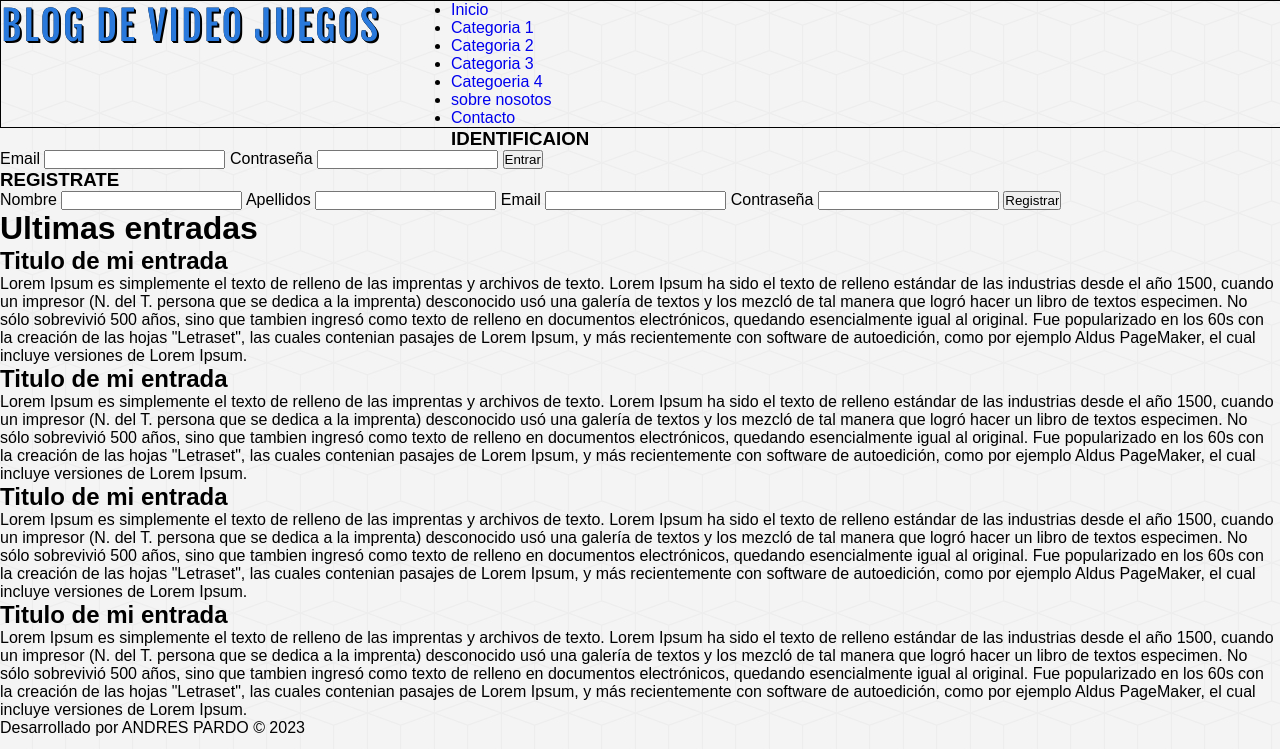
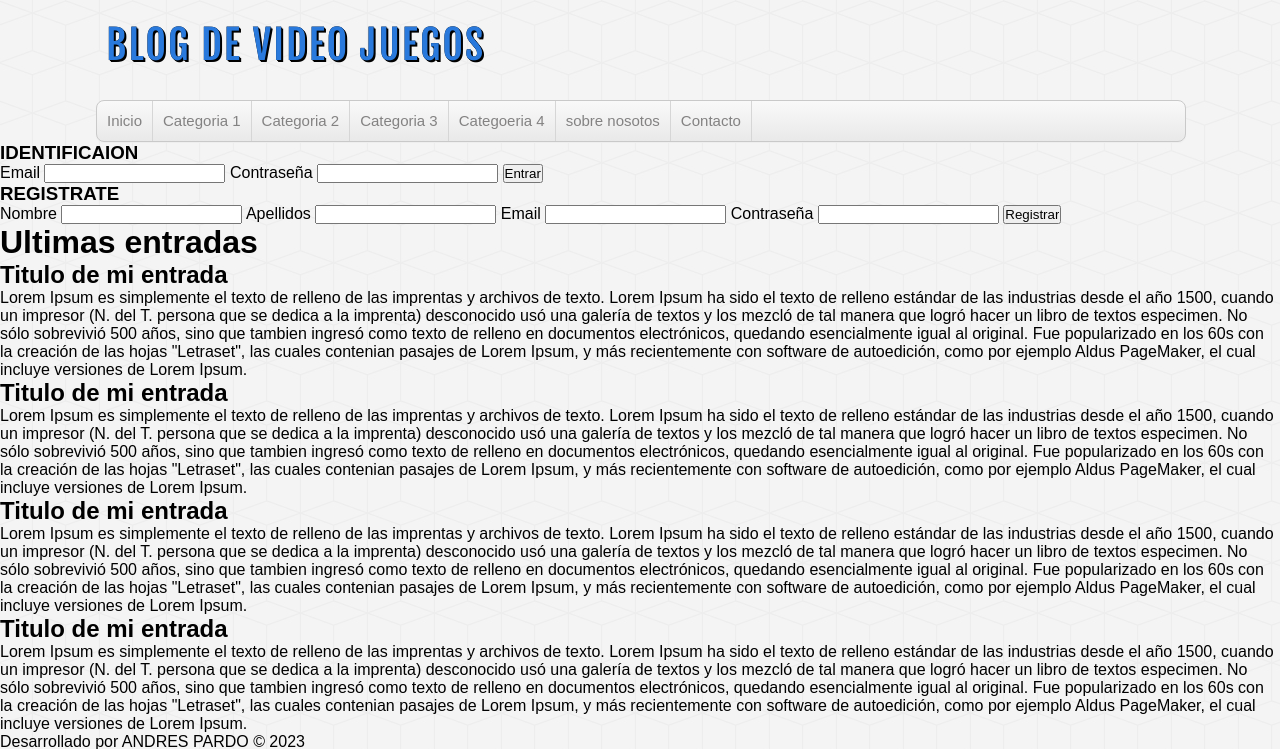
Before and after one commit to De-javu/BasesDeDatos, a PHP site: page /master-php/proyecto-php/index.php in a window 1280 px wide. Shown: the top 749 px of the page. Run offline with PHP 8.4, Linux system fonts and the light colour scheme.

Commit message:
cabecera y menu

```diff
--- a/master-php/proyecto-php/assets/css/style.css
+++ b/master-php/proyecto-php/assets/css/style.css
@@ -2,10 +2,11 @@
 FUNCIONES UTLIZADAS:
 *************************************FUENTES:***************************************
 @font-face = Permite definir una tipografia importante para el uso en un apagina web
-font-family = Establece el tiepo de eltra con la que se mostrara el texto
+font-family = Establece el tipo de letra con la que se mostrara el texto
 src = Espesifica el recurso o la ruta que contiene a la fuente
 font-weight = Espesifica el peso o grueso de la letra
 font-style = permite espesificar un estilo de furntes
+
 **************************************GENERALES***************************************
 * = Permiete realizara seleccion universal
 margin = Se utiliza para establecer la margen de los cautro lados a las vez
@@ -15,13 +16,74 @@ text-decoration = Se utiliza para definir el sub rayado de un texo.
 
 ***************************************body*********************************************
 background = Se utiliza como atajko para definir los valore de fondo en una unica regla
+
 ***************************************.clearfix****************************************
 clear = Espesifica que un elemento debe estar al lado del elemento flotante que lo
         preceden o si deben ser movidos
 float = Ubica a los elementos al lado izquierdo o derecho de su contenedor, permitiendo a
         los elementos de texto o de linia permanecer a su costado.
 
+****************************************CABECERA******************************************
+width = Se utiliza para establecser la ancho del elemento
+height = Espesifica la altura del elemento
+background = SE utiliza para definir los valores del fondo
+margin = Se utilioza para establecer los valores de margen
+border = Permite definir en una unica reglla toods los bordes de los elemneto
 
+******************************************#logo*******************************************
+float = Ubica a los elementos al lado izquierdo o derecho de su contenedor, permitiendo a
+        los elementos de texto o de linia permanecer a su costado
+width = Se utiliza para establecer la anchura del elemento
+height = Espesifica la altura del elemento
+
+*********************************************#logo a***************************************
+font-family = Establece le tipo de letra con la que se mostrara el texto
+font-size = Se utiliza para espesificar la dimencion de la letra
+letter-spacing = Define una cantidad de espacios entre caracteres
+color = se utiliza para poner el color que se desea
+text-shadow = Se utliza para agregar sombra a l texto
+transition =  Se utiliza para realizar cambios de una forma muy controlada y suave si altera
+              el estado final del producto
+
+*********************************************#logo a:hover*********************************
+#logo a:hover =  Esta funcion la utilizamos para crear el efecto de movimiento
+cursor = Permite modificar el puntero por otro simbolo cuando señala el prducto que se desea
+text-shadow= Permiete agragar sombras al texto separadas por coma.
+
+***********************************************#menu***************************************
+
+clear =  Espesifica que un elemento debe estar al lado del elemento flotante que lo
+        preceden o si deben ser movidos.
+both = Hace que la caja donde se aplica baje hasta el borde siperio de la caja
+width = Se utiliza para establecer la anchura del lemento
+background: Se utiliza para definir los valores del fondo del elemento
+linear-gradient = Se utiliza para que el color se vaya degradando suavemente para crear el
+                  efecto esperado en el desvanecido del color.
+border-radius = Permiete redondear los bordes de la caja
+box-shadow = permite proyecytar una sombra difuminada desde el marco
+             de casi cualquier elemento
+overflow = permite regular la visibilidad de los contenidos que sobre salen
+******************************************#menu ul****************************************
+list-style = Se utiliza para establecer de forma abreviada el valor de una o mas propiedades.
+
+********************************************#menu ul li************************************
+float = Se utiliza para ubicar el elemento al lado derecho o izquierdo de su contenedor
+line-height = Establece una casilla remarcada por alturas
+border-right = Es un apropiedad rapida para dar valores a los bordes
+
+
+*********************************************#menu ul li a********************************
+display = Espesifica si un lemento es tratado como un block
+padding-left = Establece la anchura de relleno del costado izquierdo
+padding-right = Establece la anchura de relleno del costado Derecho
+font-size: = Espesifica la dimencion de la letra
+color = Espesifica el color del elemento
+
+*******************************************#menu ul li a:hover*****************************
+
+background: Se utiliza para definir los valores del fondo del elemento
+linear-gradient = Se utiliza para que el color se vaya degradando suavemente para crear el
+                  efecto esperado en el desvanecido del color.
 
 
 
@@ -62,17 +124,19 @@ body{
 /*CABECERA*/
 
 #cabecera{
-    width: 100%;
+    width: 85%;
     height: auto;
     background: transparent;
     margin: 0px auto;
-    border: 1px solid black;
+    /* border: 1px solid black; */
 }
+
+/*LOGOTIPO*/
 
 #logo{
 float:left;
-width:450px;
-height: 140px;
+width:540px;
+height: 100px;
 }
 
 #logo a{
@@ -82,12 +146,47 @@ height: 140px;
     color:#2979DC;
     text-shadow: 0px 0px 0px black, 1px 1px 0px black, 2px 2px 0px black;
     transition: all 500ms;
+    line-height: 90px;
+    margin-left: 10px;
 }
 
 #logo a:hover{
 cursor: pointer;
-text-shadow: 0px 0px 0px black, -1px 1px 0px black, 2px 2px 0px black;
+text-shadow: 0px 0px 0px black, -1px 1px 0px black, -2px -2px 0px black;
 }
 
+/*MENU*/
 
-PROXIMA SECCION TOMAR APUNTES DE LOS CAMPOS UTILIZADOS
+#menu{
+    clear: both;
+    width: 100%;
+    height: 40px;
+    background: linear-gradient(to bottom, #f9f9f9 0px, #e9e9e9 100%);
+    border: 1px solid #c9c9c9;
+    border-radius: 8px;
+    box-shadow: 0px 1px 1px #eee;
+    overflow: hidden;
+}
+
+#menu ul {
+    list-style: none;
+}
+
+#menu ul li {
+    float: left;
+    line-height: 40px;
+    border-right: 1px solid #D6D6D6;
+
+}
+
+#menu ul li a{
+    display: block;
+    padding-left: 10px;
+    padding-right: 10px;
+    font-size: 15px;
+    color: #838282;
+
+}
+#menu ul li a:hover{
+    background: linear-gradient(to bottom, #f2f2f2 0px, #dad9d4 100%);
+}
--- a/master-php/proyecto-php/index.php
+++ b/master-php/proyecto-php/index.php
@@ -85,6 +85,8 @@ footer = Es la parte inferior de una pagina web quedentro incluye informacio de
     </ul>
 
 </nav>
+
+<div class="clearfix"></div>
 
 </header>
 
```
